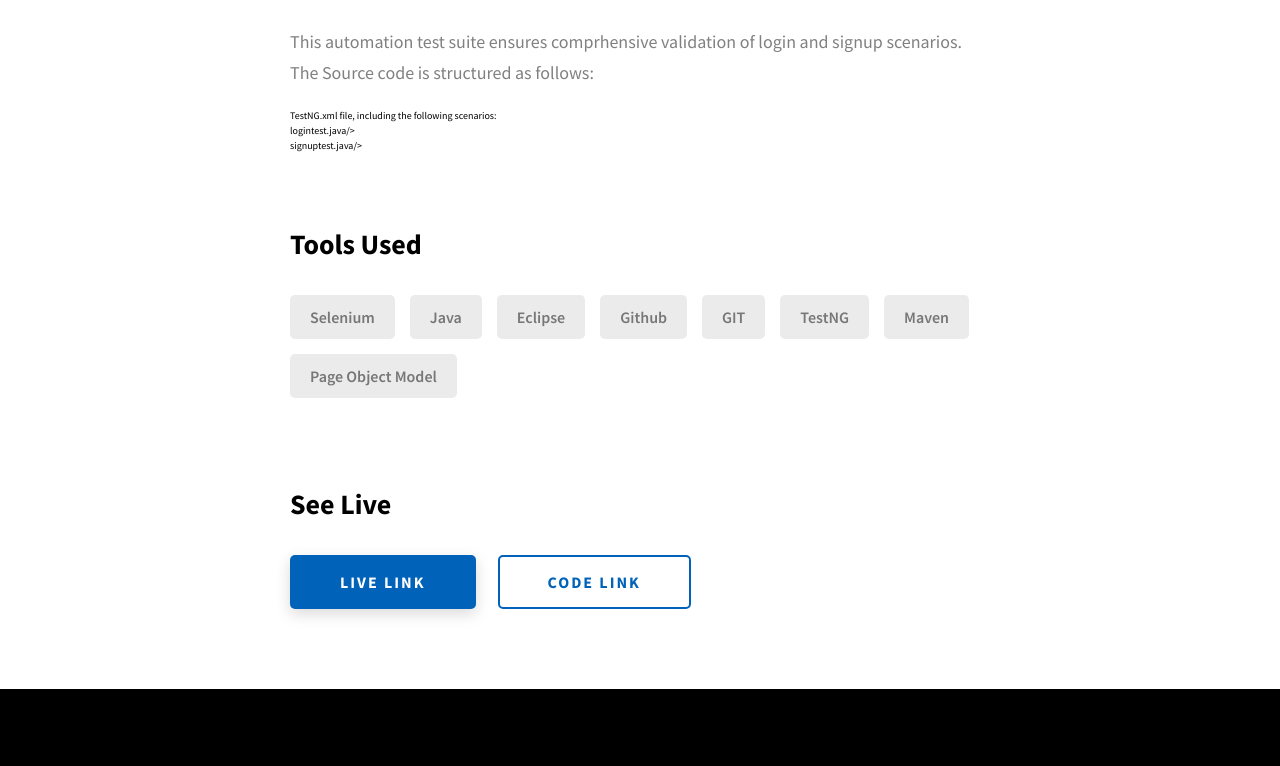
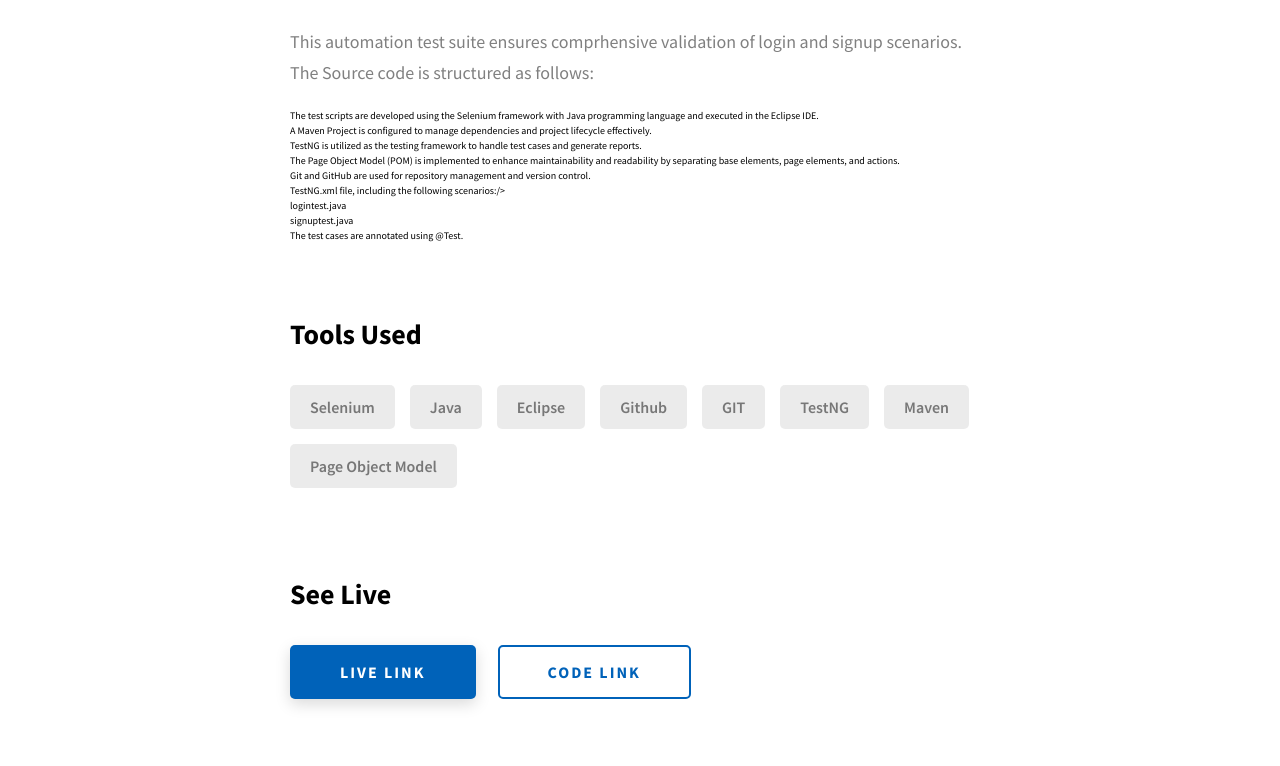
Before and after one commit to SuryavamsiPanchagnula/Portfolio, a website: page project-1.html in a window 1280 px wide. Shown: the part 1342-2108 px from the top of the page. Drawn offline with Linux system fonts and the light colour scheme.

Commit message:
rectified li tag issue in project overview

```diff
--- a/project-1.html
+++ b/project-1.html
@@ -115,22 +115,22 @@
               </p>
               <p class="project-details__desc-para">
                 <ul>
-                <li The test scripts are developed using the Selenium framework with Java programming language and executed in the Eclipse IDE./>
+                <li> The test scripts are developed using the Selenium framework with Java programming language and executed in the Eclipse IDE.</li>
 
-                <li A Maven Project is configured to manage dependencies and project lifecycle effectively./>
+                <li> A Maven Project is configured to manage dependencies and project lifecycle effectively.</li>
 
-                <li TestNG is utilized as the testing framework to handle test cases and generate reports./>
+                <li>TestNG is utilized as the testing framework to handle test cases and generate reports.</li>
 
-                <li The Page Object Model (POM) is implemented to enhance maintainability and readability by separating base elements, page elements, and actions./>
+                <li>The Page Object Model (POM) is implemented to enhance maintainability and readability by separating base elements, page elements, and actions.</li>
 
-                <li Git and GitHub are used for repository management and version control./>
+                <li>Git and GitHub are used for repository management and version control.</li>
 
-                <li The test suite, which contains the test case scenarios, is defined in the <a href="https://github.com/SuryavamsiPanchagnula/e2e_framework/blob/master/pom_framework/testng.xml"><code>TestNG.xml file</code></a>, including the following scenarios:
+                <li The test suite, which contains the test case scenarios, is defined in the <a href="https://github.com/SuryavamsiPanchagnula/e2e_framework/blob/master/pom_framework/testng.xml">TestNG.xml file</a>, including the following scenarios:/>
                  <ul>
-                  <li <a href="https://github.com/SuryavamsiPanchagnula/e2e_framework/blob/master/pom_framework/src/test/java/testcases/logintest.java">logintest.java</a>/>
-                  <li <a href="https://github.com/SuryavamsiPanchagnula/e2e_framework/blob/master/pom_framework/src/test/java/testcases/signuptest.java">signuptest.java</a>/>
+                  <li> <a href="https://github.com/SuryavamsiPanchagnula/e2e_framework/blob/master/pom_framework/src/test/java/testcases/logintest.java">logintest.java</a> </li>
+                  <li> <a href="https://github.com/SuryavamsiPanchagnula/e2e_framework/blob/master/pom_framework/src/test/java/testcases/signuptest.java">signuptest.java</a> </li>
                 </ul>
-                <li The test cases are annotated using @Test./>
+                <li> The test cases are annotated using @Test. </li>
                 </ul>
               </p>
             </div>
```
